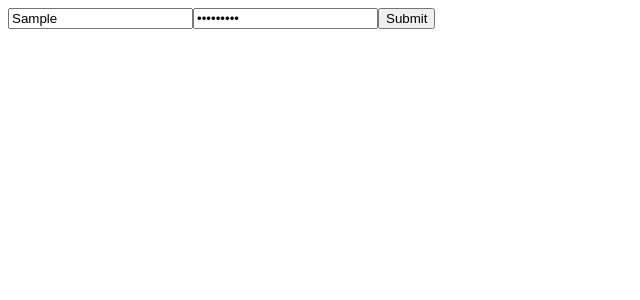
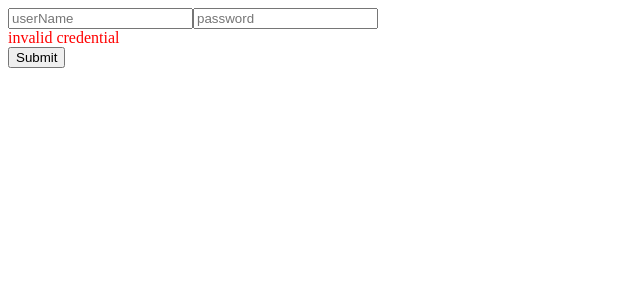
Before and after one commit to Sem19/WebEditor, a React (Vite) app: page /login in a window 1280 px wide. Both pictures are taken after typing "Sample", "Sample123" into the empty fields and a click on the input 406 px from the left and 18 px from the top of the page. Shown: the top 300 px of the page, without its empty margins (0-640 px from the left). Built offline with nearby package versions, Linux system fonts and the light colour scheme; no server answers.

Commit message:
feature: invalid credentialing error

```diff
--- a/src/features/user/user.js
+++ b/src/features/user/user.js
@@ -1,10 +1,10 @@
 import { createSlice } from "@reduxjs/toolkit";
 import { getCookie } from "../../utils/cookies/getTokenFromCookies";
 
-const tokenFormCookies = getCookie("token") || "";
+const tokenFromCookies = getCookie("token") || "";
 const initialState = {
-  isLogined: Boolean(tokenFormCookies),
-  token: tokenFormCookies,
+  isLogined: Boolean(tokenFromCookies),
+  token: tokenFromCookies,
 };
 
 export const userSlice = createSlice({
--- a/src/pages/login.jsx
+++ b/src/pages/login.jsx
@@ -1,37 +1,38 @@
 import { useForm } from "react-hook-form";
-import { useGetUserQuery, useLoginMutation } from "../services/auth/auth";
-import { useDispatch, useSelector } from "react-redux";
-import { useEffect, useState } from "react";
+import { useLoginMutation } from "../services/auth/auth";
+import { useDispatch } from "react-redux";
 import { updateIsLogined, updateToken } from "../features/user/user";
 import { useNavigate } from "react-router";
+import { setExpToken } from "../utils/cookies/getTokenFromCookies";
 
 const LoginPage = () => {
   const dispatch = useDispatch();
   const navigate = useNavigate();
 
   const {
+    reset,
     register,
     handleSubmit,
     formState: { errors },
   } = useForm();
 
-  const [login, { isLoading }] = useLoginMutation();
+  const [login, { isLoading, error, reset: resetLoginMutation }] =
+    useLoginMutation();
 
   const onSubmit = async (data) => {
     try {
-      const user = await login({ ...data }).unwrap();
-
+      const user = await login(data).unwrap();
       dispatch(updateIsLogined(true));
       dispatch(updateToken(user.accessToken));
-      const now = new Date();
-      now.setMinutes(now.getMinutes() + 55); // Add 50 minutes
-      const expires = now.toUTCString();
-      document.cookie = `token=${user.accessToken}; expires=${expires}; path=/; Secure; SameSite=Strict`;
-
+      setExpToken(user.accessToken);
       navigate("/");
     } catch (e) {
-      console.log("error password");
+      reset();
     }
+  };
+
+  const handleErrorReset = () => {
+    if (error) resetLoginMutation();
   };
 
   return (
@@ -39,15 +40,27 @@ const LoginPage = () => {
       <input
         type="text"
         placeholder="userName"
-        {...register("username", { required: true })}
+        {...register("username", {
+          required: { value: true, message: "Please fill the username" },
+          onChange: handleErrorReset,
+        })}
       />
+      {errors?.username && (
+        <p style={{ color: "red" }}>{errors?.username?.message}</p>
+      )}
       <input
         type="password"
         placeholder="password"
-        {...register("password", { required: true })}
+        {...register("password", {
+          required: { value: true, message: "Please fill the password" },
+          onChange: handleErrorReset,
+        })}
       />
-
-      <input type="submit" />
+      {errors?.password && (
+        <p style={{ color: "red" }}>{errors?.password?.message}</p>
+      )}
+      {error && <div style={{ color: "red" }}>invalid credential</div>}
+      <input type="submit" disabled={isLoading} />
     </form>
   );
 };
--- a/src/services/auth/auth.js
+++ b/src/services/auth/auth.js
@@ -1,11 +1,6 @@
 import { createApi, fetchBaseQuery } from "@reduxjs/toolkit/query/react";
 
 // Define a service using a base URL and expected endpoints
-function getCookie(name) {
-  const value = `; ${document.cookie}`;
-  const parts = value.split(`; ${name}=`);
-  if (parts.length === 2) return parts.pop().split(";").shift();
-}
 
 export const authApi = createApi({
   reducerPath: "authApi",
--- a/src/utils/cookies/getTokenFromCookies.js
+++ b/src/utils/cookies/getTokenFromCookies.js
@@ -3,3 +3,10 @@ export const getCookie = (name) => {
   const parts = value.split(`; ${name}=`);
   if (parts.length === 2) return parts.pop().split(";").shift();
 };
+
+export const setExpToken = (token) => {
+  const now = new Date();
+  now.setMinutes(now.getMinutes() + 55); // Add 55 minutes
+  const expires = now.toUTCString();
+  document.cookie = `token=${token}; expires=${expires}; path=/; Secure; SameSite=Strict`;
+};
```
